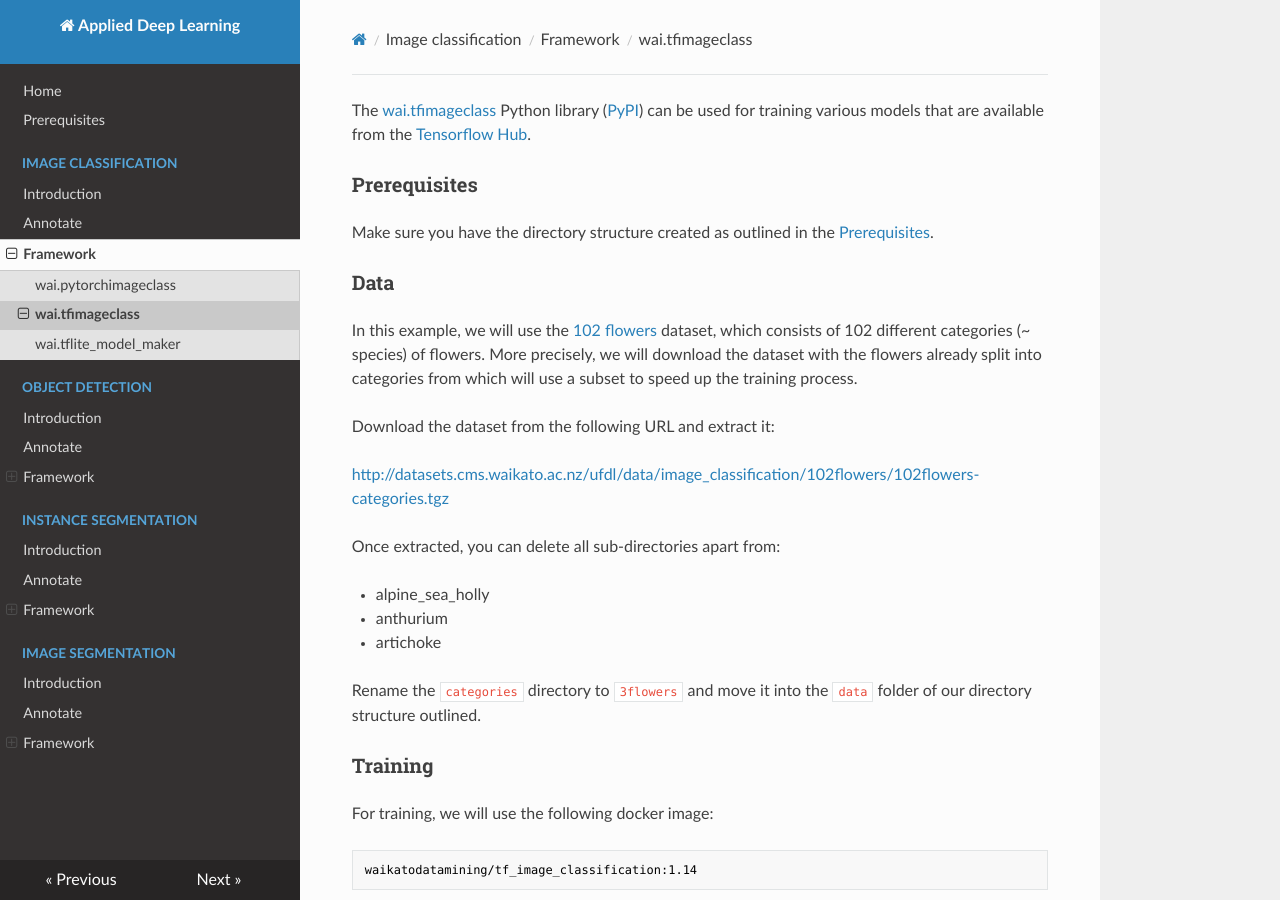
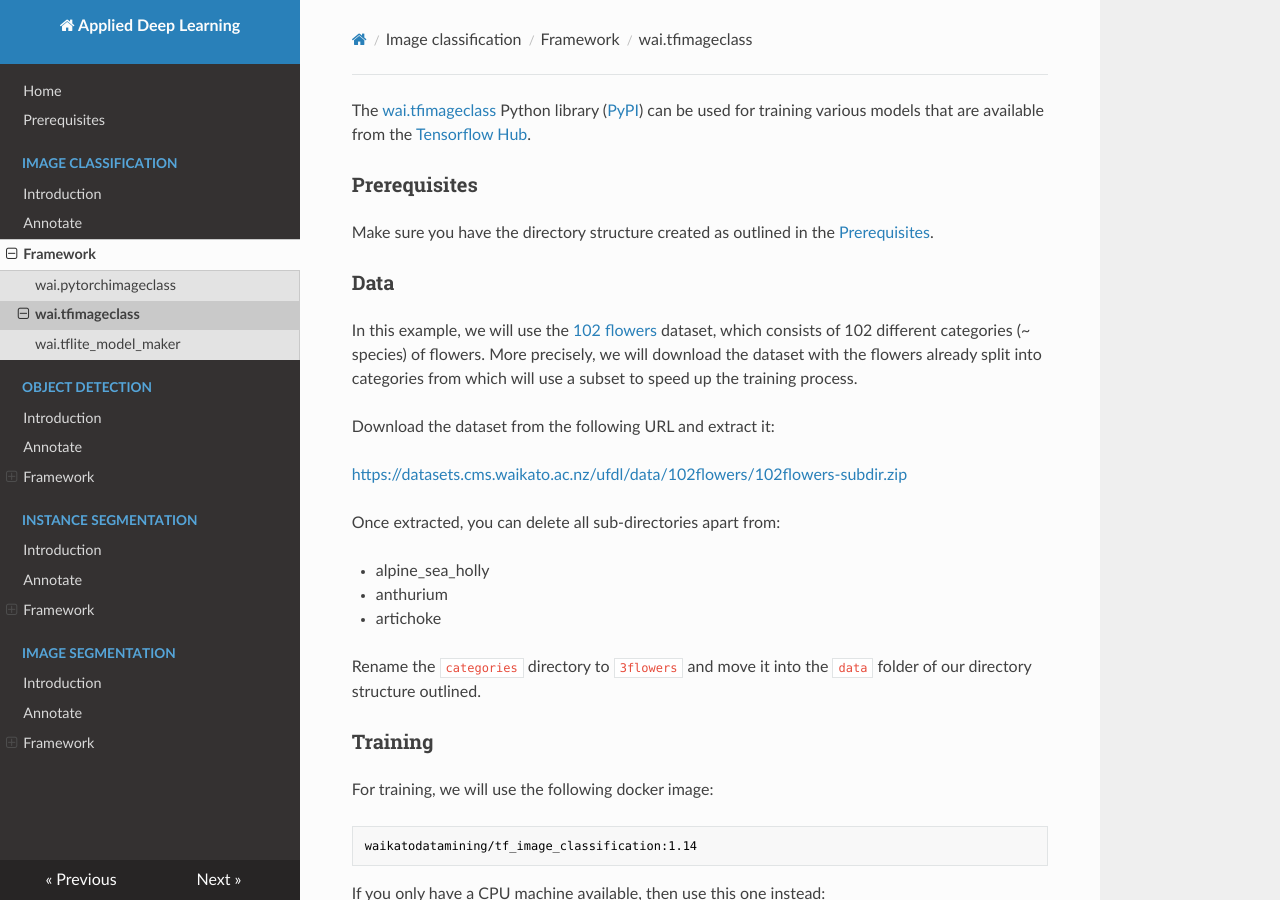
Before and after one commit to waikato-datamining/applied-deep-learning, an MkDocs documentation site: the page built from docs/image_classification/wai.tfimageclass.md, in a window 1280 px wide and 900 px high. Built offline with MkDocs 1.6.1, drawn with Linux system fonts in a browser that asks for light colours; nearby versions of some CDN libraries; some of the changed lines change nothing that is shown.

Commit message:
fixed link

````diff
--- a/docs/image_classification/wai.tfimageclass.md
+++ b/docs/image_classification/wai.tfimageclass.md
@@ -14,7 +14,7 @@
 
 Download the dataset from the following URL and extract it:
 
-[http://datasets.cms.waikato.ac.nz/ufdl/data/image_classification/102flowers/102flowers-categories.tgz](http://datasets.cms.waikato.ac.nz/ufdl/data/image_classification/102flowers/102flowers-categories.tgz)
+[https://datasets.cms.waikato.ac.nz/ufdl/data/102flowers/102flowers-subdir.zip](https://datasets.cms.waikato.ac.nz/ufdl/data/102flowers/102flowers-subdir.zip)
 
 Once extracted, you can delete all sub-directories apart from:
 
@@ -69,5 +69,4 @@
 ```
 
 
-
 # Predicting
````
